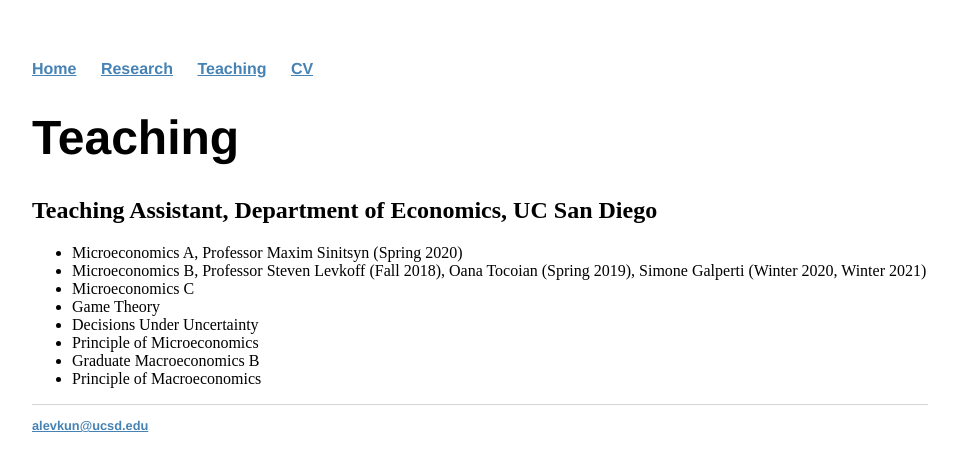
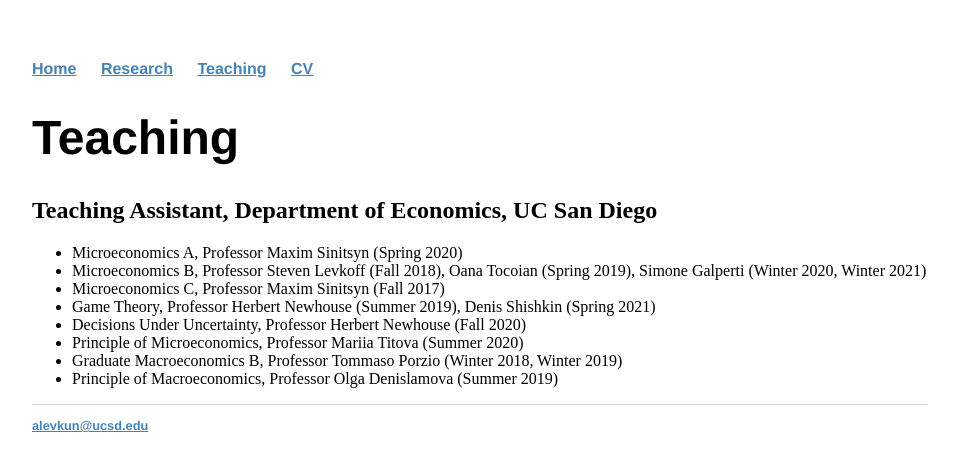
Before and after one commit to alevkun/alevkun.github.io, a Jekyll site: the page built from teaching/index.html, in a window 1280 px wide. Shown: the top 471 px of the page, without its empty margins (160-1117 px from the left). Built offline with Jekyll 4.4.1, drawn with Linux system fonts in a browser that asks for light colours.

Commit message:
Update index.html

```diff
--- a/teaching/index.html
+++ b/teaching/index.html
@@ -8,11 +8,11 @@
 	<ul>
   	        <li>Microeconomics A, Professor Maxim Sinitsyn (Spring 2020)</li>
   	        <li>Microeconomics B, Professor Steven Levkoff (Fall 2018), Oana Tocoian (Spring 2019), Simone Galperti (Winter 2020, Winter 2021)</li>
-  	        <li>Microeconomics C</li>
-		<li>Game Theory </li>
-		<li>Decisions Under Uncertainty </li>
-		<li>Principle of Microeconomics </li>
-		<li>Graduate Macroeconomics B</li>
-		<li>Principle of Macroeconomics </li>
+  	        <li>Microeconomics C, Professor Maxim Sinitsyn (Fall 2017)</li>
+		<li>Game Theory, Professor Herbert Newhouse (Summer 2019), Denis Shishkin (Spring 2021)</li>
+		<li>Decisions Under Uncertainty, Professor Herbert Newhouse (Fall 2020) </li>
+		<li>Principle of Microeconomics, Professor Mariia Titova (Summer 2020) </li>
+		<li>Graduate Macroeconomics B, Professor Tommaso Porzio (Winter 2018, Winter 2019)</li>
+		<li>Principle of Macroeconomics, Professor Olga Denislamova (Summer 2019) </li>
 	</ul>
 </div><!-- /.blurb -->
```
